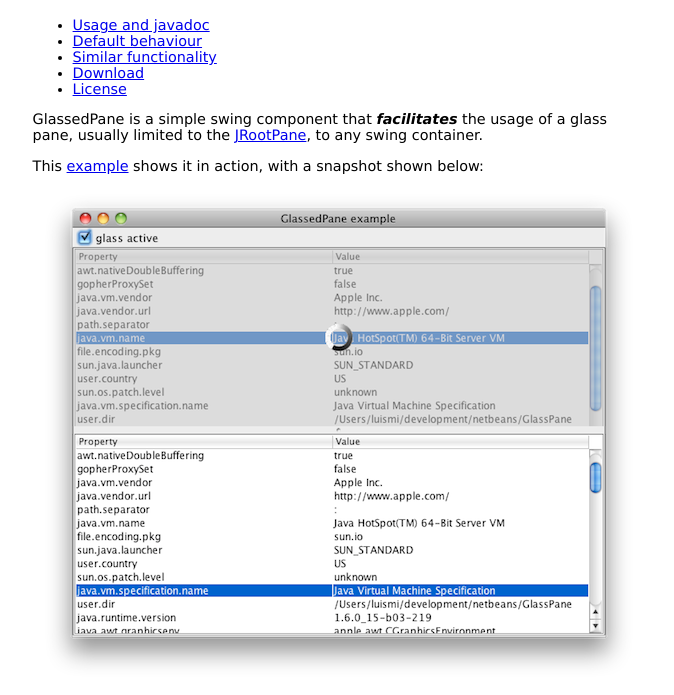
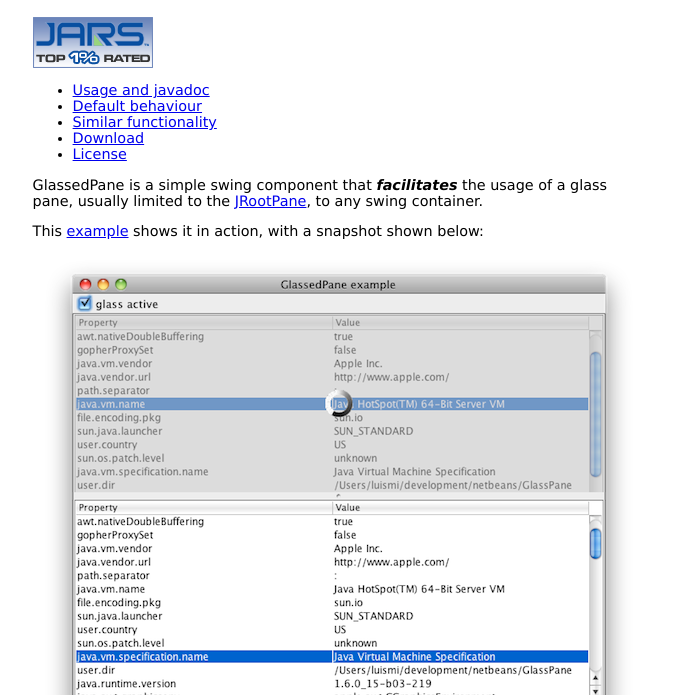
Before and after one commit to coderazzi/glassedpane, a plain HTML site: page doc/index.html in a window 1280 px wide. Shown: the part 65-760 px from the top of the page, without its empty margins (105-779 px from the left). Drawn offline with Linux system fonts and the light colour scheme.

Commit message:
Added Jars decoration

```diff
--- a/doc/index.html
+++ b/doc/index.html
@@ -24,6 +24,8 @@
 <body><div id='content'>
 
   <h1>Glassed Pane</h1>
+
+  <a href='http://www.jars.com/utilities/libraries/resource.php/40847'><img src="jars_top_rated_1.gif" alt="Jars top 1% rated" class="right"></a>
 
   <ul>
 	<li><a href='#usage'>Usage and javadoc</a></li>
```
Also changed, not shown: doc/jars_top_rated_1.gif (added).
